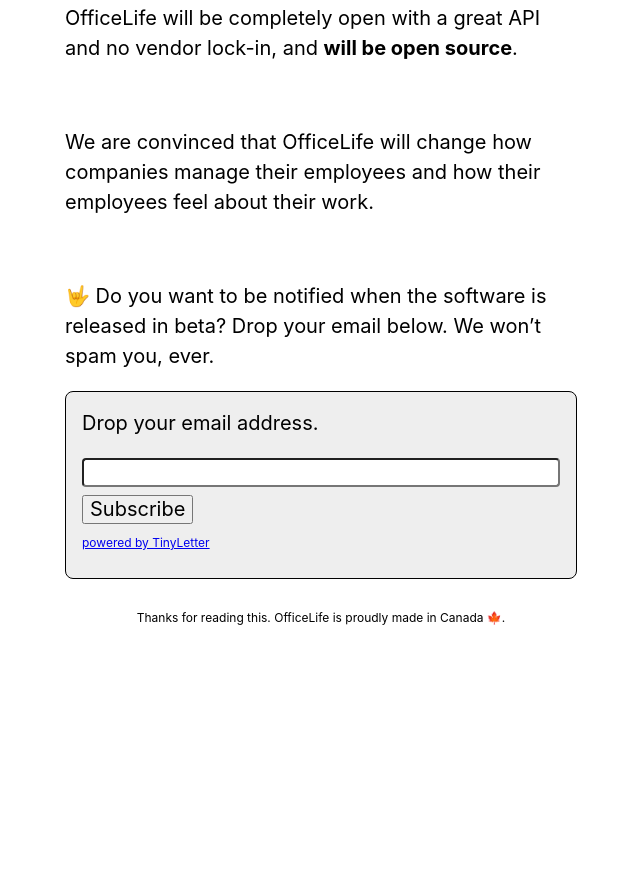
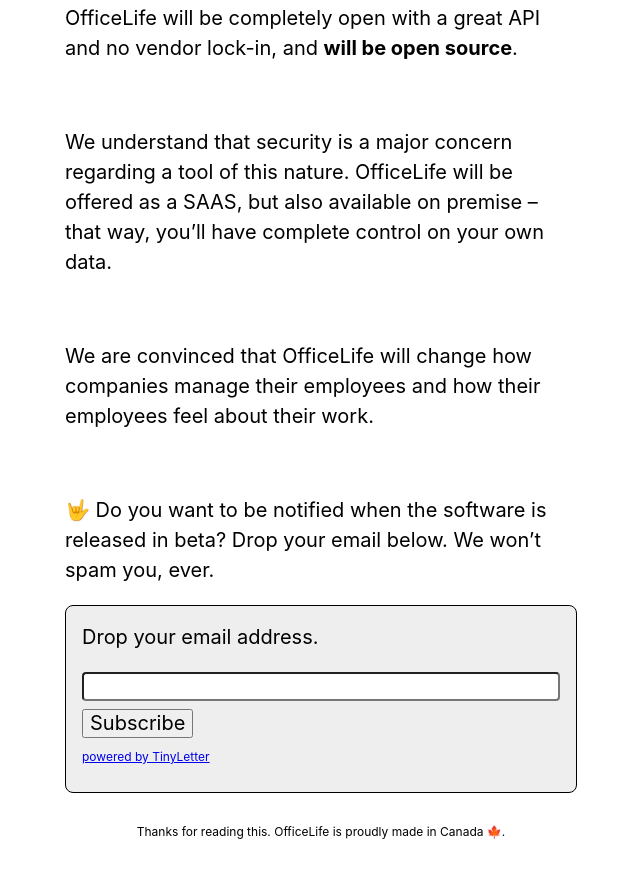
Before and after one commit to officelifehq/marketing, a plain HTML site: page index.html in a window 1280 px wide. Shown: the part 3100-3977 px from the top of the page, without its empty margins (319-959 px from the left). Before the commit the page ends 3789 px from the top, so only its background shows below. Drawn offline with nearby package versions, Linux system fonts and the light colour scheme.

Commit message:
chore: indication about security

```diff
--- a/index.html
+++ b/index.html
@@ -90,6 +90,8 @@
 
         <p class="lh-copy mb5">OfficeLife will be completely open with a great API and no vendor lock-in, and <strong>will be open source</strong>.</p>
 
+        <p class="lh-copy mb5">We understand that security is a major concern regarding a tool of this nature. OfficeLife will be offered as a SAAS, but also available on premise – that way, you’ll have complete control on your own data.</p>
+
         <p class="lh-copy mb5">We are convinced that OfficeLife will change how companies manage their employees and how their employees feel about their work.</p>
 
         <p class="lh-copy">🤟 Do you want to be notified when the software is released in beta? Drop your email below. We won’t spam you, ever.</p>
```
